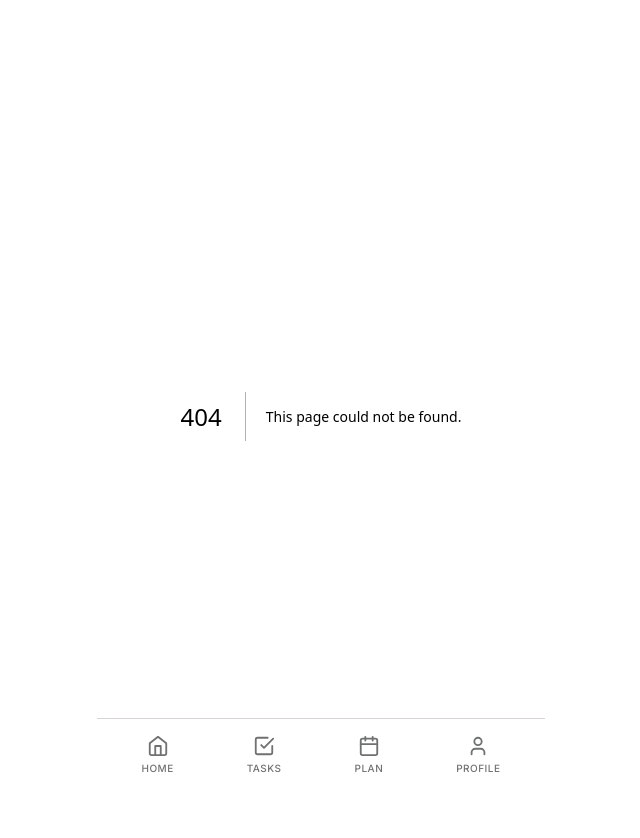
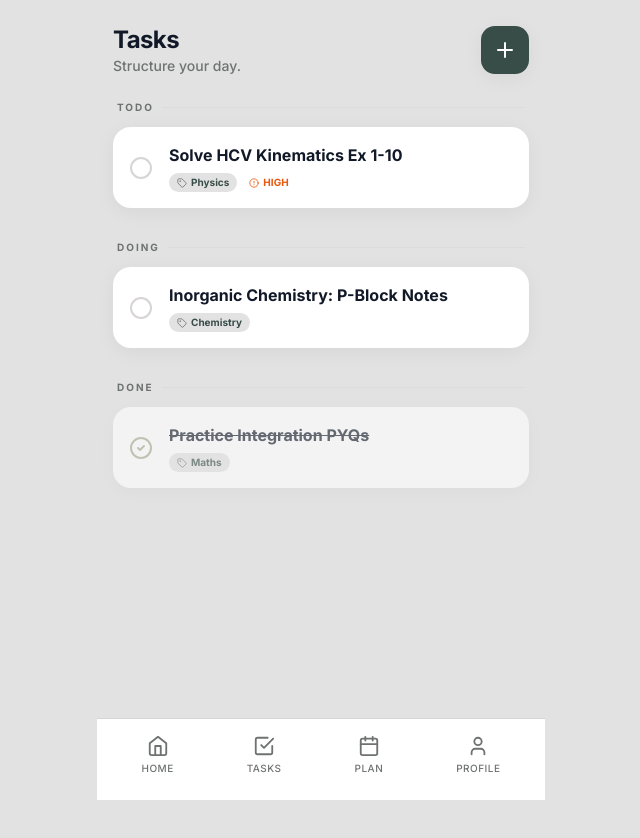
Before and after one commit to hetkeraliya/monkstudy, a Next.js app: page /tasks in a window 1280 px wide. Before the commit this address had no page. Shown: the top 838 px of the page, without its empty margins (319-959 px from the left). Built offline with nearby package versions, Linux system fonts and the light colour scheme.

Commit message:
Implement TaskBoard component with initial tasks

```diff
--- /dev/null
+++ b/app/tasks/page.tsx
@@ -0,0 +1,93 @@
+"use client";
+
+import { useState } from "react";
+import { motion, Reorder } from "framer-motion";
+import { Plus, CheckCircle2, Circle, Clock, Tag, AlertCircle } from "lucide-react";
+import { vibrate } from "../lib/db";
+
+// Mock data following your JEE subject requirements
+const INITIAL_TASKS = [
+  { id: "1", title: "Solve HCV Kinematics Ex 1-10", subject: "Physics", priority: "High", status: "todo" },
+  { id: "2", title: "Inorganic Chemistry: P-Block Notes", subject: "Chemistry", priority: "Medium", status: "doing" },
+  { id: "3", title: "Practice Integration PYQs", subject: "Maths", priority: "Low", status: "done" },
+];
+
+export default function TaskBoard() {
+  const [tasks, setTasks] = useState(INITIAL_TASKS);
+
+  const toggleComplete = (id: string) => {
+    vibrate(20); // Haptic feedback on completion
+    setTasks(tasks.map(t => t.id === id ? { ...t, status: t.status === "done" ? "todo" : "done" } : t));
+  };
+
+  return (
+    <motion.div
+      initial={{ opacity: 0, y: 10 }}
+      animate={{ opacity: 1, y: 0 }}
+      className="space-y-6 pb-24"
+    >
+      <header className="flex justify-between items-center pt-2">
+        <div>
+          <h1 className="text-2xl font-bold text-monk-textMain tracking-tight">Tasks</h1>
+          <p className="text-sm text-monk-muted font-medium">Structure your day.</p>
+        </div>
+        <button
+          onClick={() => vibrate(40)}
+          className="matte-btn p-3 shadow-matte"
+        >
+          <Plus size={24} />
+        </button>
+      </header>
+
+      {/* Task List - Grouped by Status */}
+      <div className="space-y-8">
+        {["todo", "doing", "done"].map((group) => (
+          <section key={group} className="space-y-3">
+            <div className="flex items-center gap-2 px-1">
+               <span className="text-[10px] font-bold text-monk-muted uppercase tracking-[0.2em]">
+                {group}
+              </span>
+              <div className="h-[1px] flex-1 bg-monk-sand/50" />
+            </div>
+
+            <div className="space-y-3">
+              {tasks.filter(t => t.status === group).map((task) => (
+                <motion.div
+                  layout
+                  key={task.id}
+                  className={`matte-card p-4 flex items-center gap-4 transition-opacity ${task.status === 'done' ? 'opacity-60' : 'opacity-100'}`}
+                >
+                  <button onClick={() => toggleComplete(task.id)} className="flex-shrink-0">
+                    {task.status === "done" ? (
+                      <CheckCircle2 className="text-monk-olive" size={24} />
+                    ) : (
+                      <Circle className="text-monk-sand" size={24} />
+                    )}
+                  </button>
+
+                  <div className="flex-1 min-w-0">
+                    <h4 className={`font-bold text-monk-textMain truncate ${task.status === 'done' ? 'line-through' : ''}`}>
+                      {task.title}
+                    </h4>
+                    <div className="flex items-center gap-3 mt-1.5">
+                      <div className="flex items-center gap-1 bg-monk-bg px-2 py-0.5 rounded-full">
+                        <Tag size={10} className="text-monk-muted" />
+                        <span className="text-[10px] font-bold text-monk-dark">{task.subject}</span>
+                      </div>
+                      {task.priority === "High" && (
+                        <div className="flex items-center gap-1 text-orange-600">
+                          <AlertCircle size={10} />
+                          <span className="text-[10px] font-bold uppercase">High</span>
+                        </div>
+                      )}
+                    </div>
+                  </div>
+                </motion.div>
+              ))}
+            </div>
+          </section>
+        ))}
+      </div>
+    </motion.div>
+  );
+                        }
```
